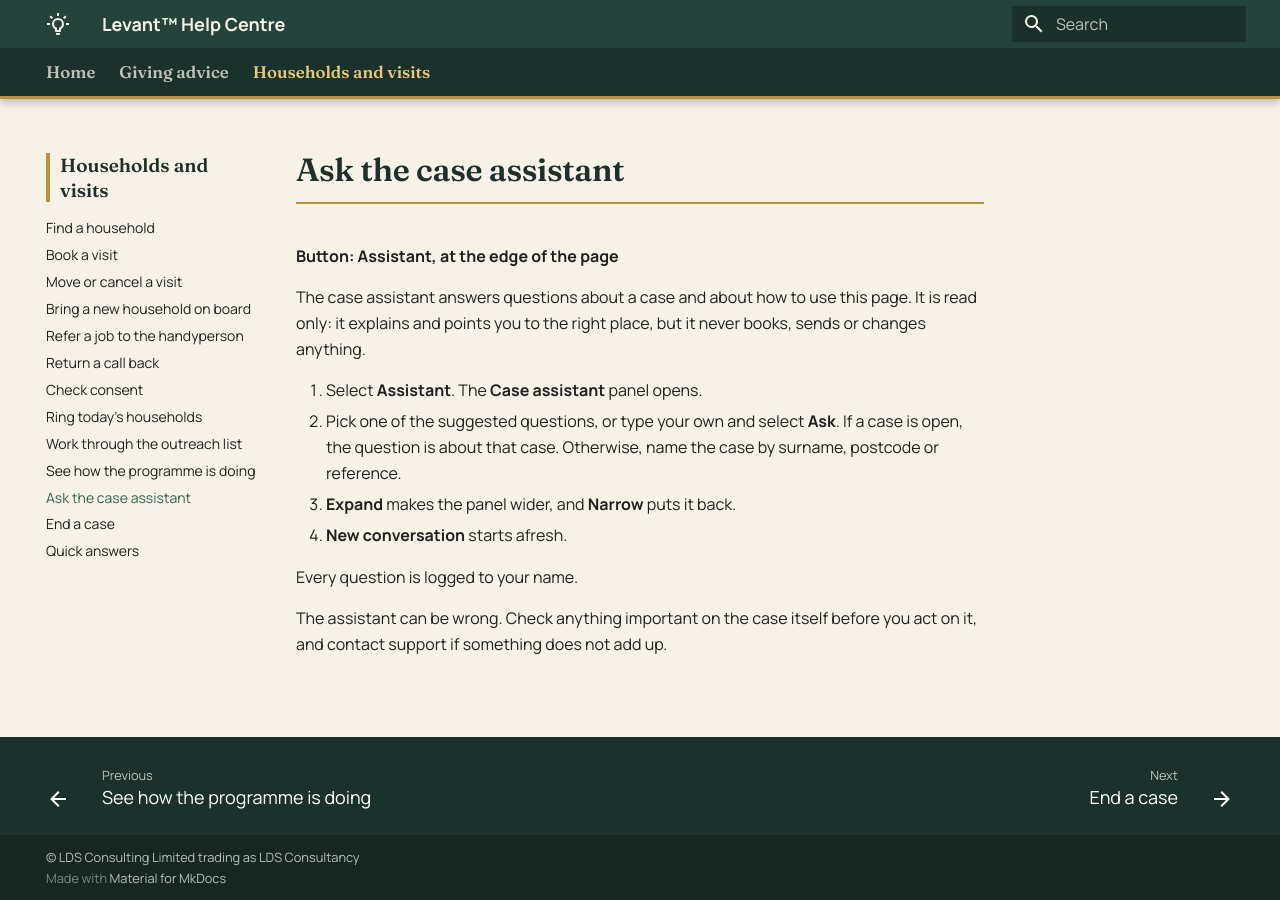
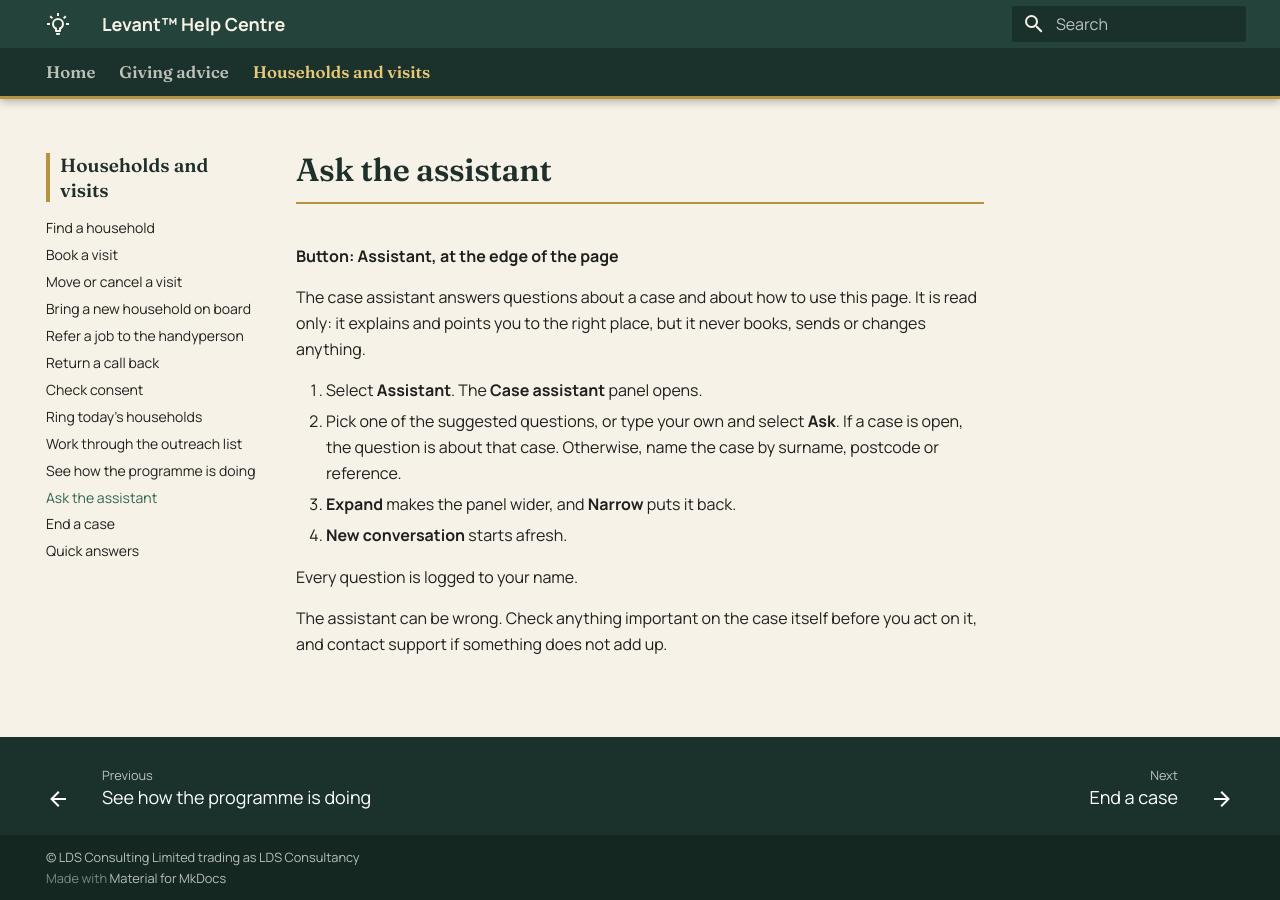
Before and after one commit to CFLLDS/levant-help, an MkDocs documentation site: the page built from docs/households-and-visits/case-assistant.md, in a window 1280 px wide. Built offline with MkDocs 1.6.1 and Material for MkDocs 9.7.7, drawn with Linux system fonts in a browser that asks for light colours.

Commit message:
Title the assistant page "Ask the assistant"
With "case" in the title, the portal's help search attached this page to
ordinary case questions ("what is wrong with the Smith case").

Co-Authored-By: Claude Opus 5.5 <noreply@anthropic.com>

```diff
--- a/docs/households-and-visits/case-assistant.md
+++ b/docs/households-and-visits/case-assistant.md
@@ -1,4 +1,4 @@
-# Ask the case assistant
+# Ask the assistant
 
 **Button: Assistant, at the edge of the page**
 
--- a/mkdocs.yml
+++ b/mkdocs.yml
@@ -70,6 +70,6 @@ nav:
       - Ring today's households: households-and-visits/my-calls-today.md
       - Work through the outreach list: households-and-visits/outreach.md
       - See how the programme is doing: households-and-visits/funnel.md
-      - Ask the case assistant: households-and-visits/case-assistant.md
+      - Ask the assistant: households-and-visits/case-assistant.md
       - End a case: households-and-visits/end-a-case.md
       - Quick answers: households-and-visits/quick-answers.md
```
Also changed, not shown: docs/households-and-visits/index.md (+1 -1 lines).
